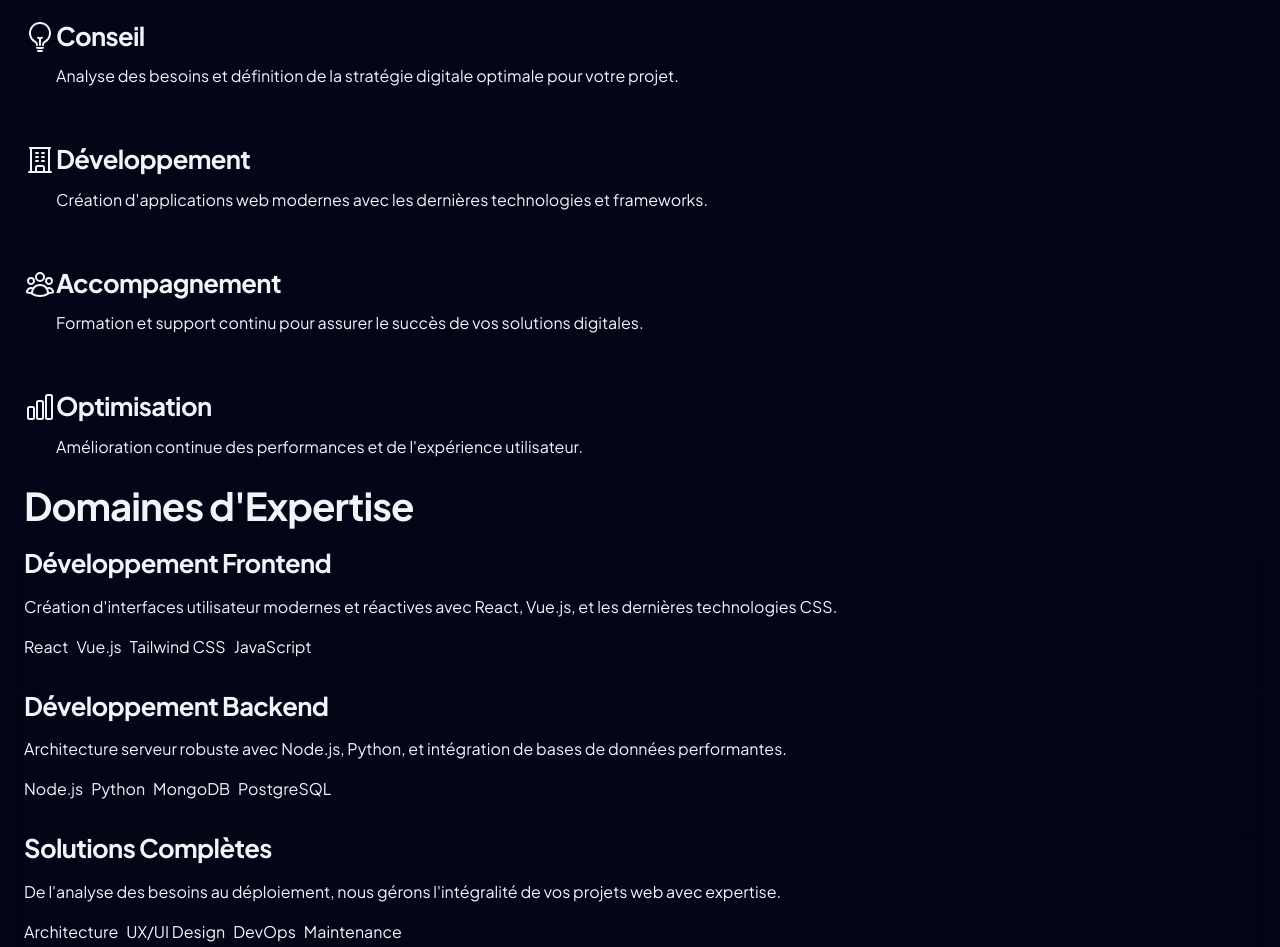
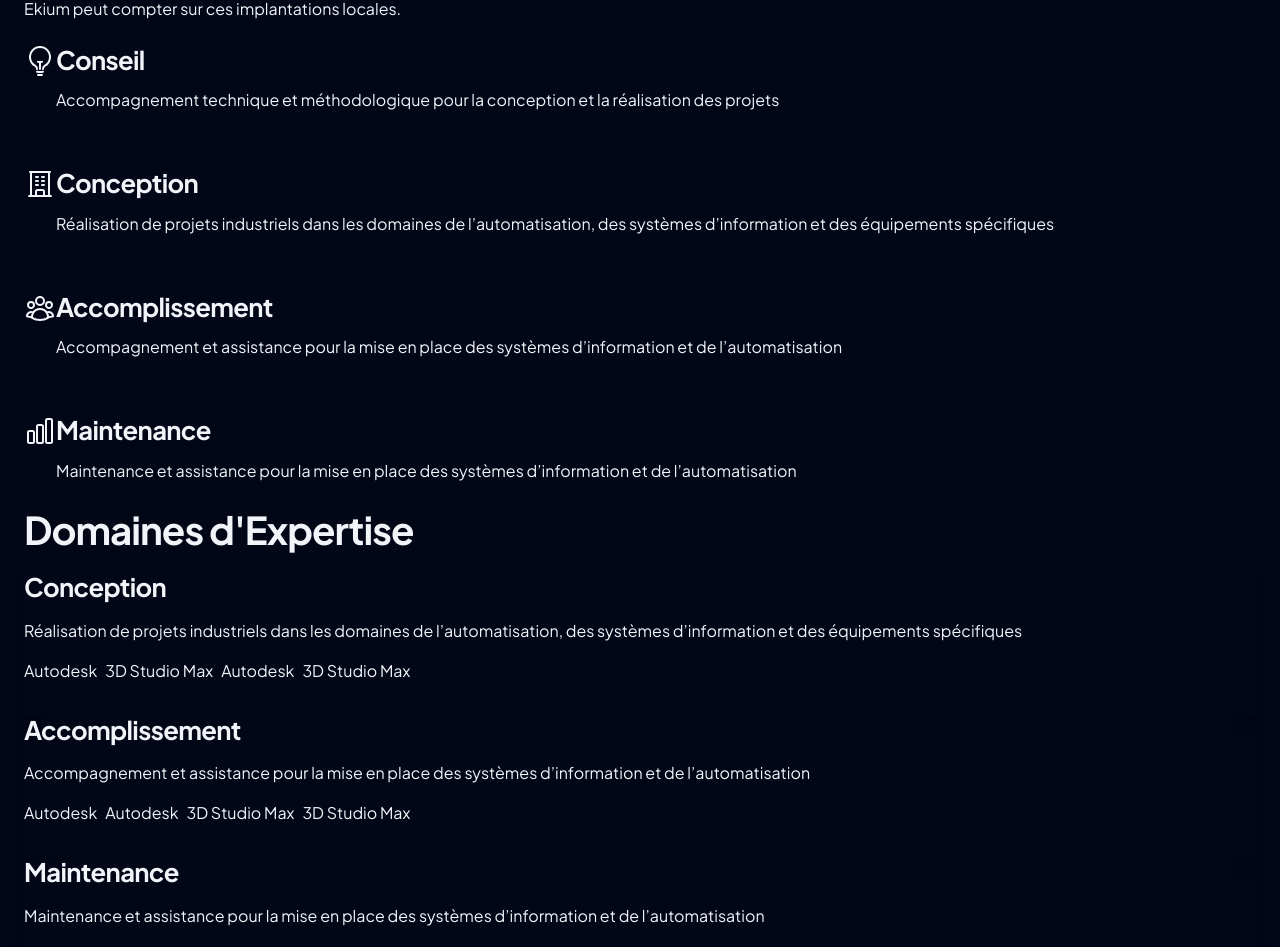
Before and after one commit to Alexandre-ab/Portfolio, a React (Vite) app: page /entreprise in a window 1280 px wide. Shown: the part 1673-2620 px from the top of the page. Built offline with nearby package versions, Linux system fonts and the light colour scheme.

Commit message:
Correction de la veille + Modification de la page entreprise

```diff
--- a/src/pages/Entreprise.jsx
+++ b/src/pages/Entreprise.jsx
@@ -58,7 +58,7 @@ function Entreprise() {
                  Ekium
                 </ScrollFloat>
                 <p className="text-xl text-gray-600 dark:text-gray-300 mb-8 leading-relaxed">
-                Ekium accompagne ses clients dans leur stratégie industrielle, la conception de leurs équipements et bâtiments, la gestion de la construction, le pilotage de la production et la maintenance des installations.
+                Ekium, un leader de l’ingénierie industrielle au service de vos projets
                 </p>
                 <div className="flex flex-wrap gap-4">
                   <span className="px-4 py-2 bg-primary-100 dark:bg-primary-900 text-primary-700 dark:text-primary-300 rounded-full text-sm font-medium">
@@ -92,9 +92,7 @@ function Entreprise() {
                 À Propos de Ekium
               </h2>
               <p className="text-lg text-gray-600 dark:text-gray-300 max-w-3xl">
-                Fondée avec la passion de créer des solutions web exceptionnelles, notre entreprise
-                s'engage à fournir des services de haute qualité qui répondent aux besoins évolutifs
-                du marché digital.
+              Ekium accompagne ses clients dans leur stratégie industrielle, la conception de leurs équipements et bâtiments, la gestion de la construction, le pilotage de la production et la maintenance des installations.
               </p>
             </motion.div>
 
@@ -104,9 +102,7 @@ function Entreprise() {
                   Vision
                 </h3>
                 <p className="text-gray-600 dark:text-gray-300 leading-relaxed">
-                  Devenir un acteur incontournable dans le domaine du développement web en proposant
-                  des solutions innovantes, performantes et adaptées aux enjeux actuels du numérique.
-                  Nous croyons en la puissance de la technologie pour transformer les entreprises.
+                Ekium intervient dans la chaîne de valeur du cycle de vie de l’industrie. Notre expérience nous permet de proposer des solutions innovantes dans des environnements industriels complexes et évolutifs.
                 </p>
               </motion.div>
 
@@ -142,8 +138,7 @@ function Entreprise() {
               </h2>
 
               <p className="text-lg text-gray-600 dark:text-gray-300 max-w-3xl">
-                Nous accompagnons nos clients dans toutes les étapes de leurs projets digitaux,
-                de la conception à la mise en production.
+              L’un des enjeux du développement de notre société sur la scène internationale demeure sur son adaptation aux spécificités locales. La société d’ingénierie et d’automation Ekium s’engage à garantir la même qualité de prestations, méthodes de gestion des projets et la même qualité technique de conception. Pour cela, Ekium peut compter sur ces implantations locales.
               </p>
             </motion.div>
 
@@ -158,7 +153,7 @@ function Entreprise() {
                   </h3>
 
                   <p className="text-sm text-gray-600 dark:text-gray-300 leading-relaxed">
-                    Analyse des besoins et définition de la stratégie digitale optimale pour votre projet.
+                  Accompagnement technique et méthodologique pour la conception et la réalisation des projets
                   </p>
                 </div>
               </motion.div>
@@ -169,11 +164,11 @@ function Entreprise() {
                 </div>
                 <div>
                   <h3 className="text-lg font-semibold text-gray-900 dark:text-white mb-1">
-                    Développement
+                    Conception
                   </h3>
 
                   <p className="text-sm text-gray-600 dark:text-gray-300 leading-relaxed">
-                    Création d'applications web modernes avec les dernières technologies et frameworks.
+                  Réalisation de projets industriels dans les domaines de l’automatisation, des systèmes d’information et des équipements spécifiques
                   </p>
                 </div>
               </motion.div>
@@ -184,11 +179,11 @@ function Entreprise() {
                 </div>
                 <div>
                   <h3 className="text-lg font-semibold text-gray-900 dark:text-white mb-1">
-                    Accompagnement
+                    Accomplissement
                   </h3>
 
                   <p className="text-sm text-gray-600 dark:text-gray-300 leading-relaxed">
-                    Formation et support continu pour assurer le succès de vos solutions digitales.
+                  Accompagnement et assistance pour la mise en place des systèmes d’information et de l’automatisation
                   </p>
                 </div>
               </motion.div>
@@ -199,11 +194,11 @@ function Entreprise() {
                 </div>
                 <div>
                   <h3 className="text-lg font-semibold text-gray-900 dark:text-white mb-1">
-                    Optimisation
+                    Maintenance
                   </h3>
 
                   <p className="text-sm text-gray-600 dark:text-gray-300 leading-relaxed">
-                    Amélioration continue des performances et de l'expérience utilisateur.
+                  Maintenance et assistance pour la mise en place des systèmes d’information et de l’automatisation
                   </p>
                 </div>
               </motion.div>
@@ -231,49 +226,49 @@ function Entreprise() {
             <div className="space-y-8">
               <motion.div variants={fadeIn} className="bg-white dark:bg-gray-800 rounded-xl p-8 shadow-lg">
                 <h3 className="text-2xl font-semibold text-gray-900 dark:text-white mb-4">
-                  Développement Frontend
+                  Conception
                 </h3>
 
                 <p className="text-gray-600 dark:text-gray-300 mb-4">
-                  Création d'interfaces utilisateur modernes et réactives avec React, Vue.js, et les dernières technologies CSS.
+                Réalisation de projets industriels dans les domaines de l’automatisation, des systèmes d’information et des équipements spécifiques
                 </p>
                 <div className="flex flex-wrap gap-2">
-                  <span className="px-3 py-1 bg-blue-100 dark:bg-blue-900 text-blue-700 dark:text-blue-300 rounded-full text-sm">React</span>
-                  <span className="px-3 py-1 bg-green-100 dark:bg-green-900 text-green-700 dark:text-green-300 rounded-full text-sm">Vue.js</span>
-                  <span className="px-3 py-1 bg-purple-100 dark:bg-purple-900 text-purple-700 dark:text-purple-300 rounded-full text-sm">Tailwind CSS</span>
-                  <span className="px-3 py-1 bg-yellow-100 dark:bg-yellow-900 text-yellow-700 dark:text-yellow-300 rounded-full text-sm mb-8">JavaScript</span>
+                  <span className="px-3 py-1 bg-blue-100 dark:bg-blue-900 text-blue-700 dark:text-blue-300 rounded-full text-sm">Autodesk</span>
+                  <span className="px-3 py-1 bg-green-100 dark:bg-green-900 text-green-700 dark:text-green-300 rounded-full text-sm">3D Studio Max</span>
+                  <span className="px-3 py-1 bg-purple-100 dark:bg-purple-900 text-purple-700 dark:text-purple-300 rounded-full text-sm">Autodesk</span>
+                  <span className="px-3 py-1 bg-yellow-100 dark:bg-yellow-900 text-yellow-700 dark:text-yellow-300 rounded-full text-sm mb-8">3D Studio Max</span>
                 </div>
               </motion.div>
 
               <motion.div variants={fadeIn} className="bg-white dark:bg-gray-800 rounded-xl p-8 shadow-lg">
                 <h3 className="text-2xl font-semibold text-gray-900 dark:text-white mb-4">
-                  Développement Backend
+                  Accomplissement
                 </h3>
 
                 <p className="text-gray-600 dark:text-gray-300 mb-4">
-                  Architecture serveur robuste avec Node.js, Python, et intégration de bases de données performantes.
+                Accompagnement et assistance pour la mise en place des systèmes d’information et de l’automatisation
                 </p>
                 <div className="flex flex-wrap gap-2">
-                  <span className="px-3 py-1 bg-green-100 dark:bg-green-900 text-green-700 dark:text-green-300 rounded-full text-sm">Node.js</span>
-                  <span className="px-3 py-1 bg-blue-100 dark:bg-blue-900 text-blue-700 dark:text-blue-300 rounded-full text-sm">Python</span>
-                  <span className="px-3 py-1 bg-orange-100 dark:bg-orange-900 text-orange-700 dark:text-orange-300 rounded-full text-sm">MongoDB</span>
-                  <span className="px-3 py-1 bg-red-100 dark:bg-red-900 text-red-700 dark:text-red-300 rounded-full text-sm mb-8">PostgreSQL</span>
+                  <span className="px-3 py-1 bg-green-100 dark:bg-green-900 text-green-700 dark:text-green-300 rounded-full text-sm">Autodesk</span>
+                  <span className="px-3 py-1 bg-blue-100 dark:bg-blue-900 text-blue-700 dark:text-blue-300 rounded-full text-sm">Autodesk</span>
+                  <span className="px-3 py-1 bg-orange-100 dark:bg-orange-900 text-orange-700 dark:text-orange-300 rounded-full text-sm">3D Studio Max</span>
+                  <span className="px-3 py-1 bg-red-100 dark:bg-red-900 text-red-700 dark:text-red-300 rounded-full text-sm mb-8">3D Studio Max</span>
                 </div>
               </motion.div>
 
               <motion.div variants={fadeIn} className="bg-white dark:bg-gray-800 rounded-xl p-8 shadow-lg">
                 <h3 className="text-2xl font-semibold text-gray-900 dark:text-white mb-4">
-                  Solutions Complètes
+                  Maintenance
                 </h3>
 
                 <p className="text-gray-600 dark:text-gray-300 mb-4">
-                  De l'analyse des besoins au déploiement, nous gérons l'intégralité de vos projets web avec expertise.
+                  Maintenance et assistance pour la mise en place des systèmes d’information et de l’automatisation
                 </p>
                 <div className="flex flex-wrap gap-2">
-                  <span className="px-3 py-1 bg-indigo-100 dark:bg-indigo-900 text-indigo-700 dark:text-indigo-300 rounded-full text-sm">Architecture</span>
-                  <span className="px-3 py-1 bg-pink-100 dark:bg-pink-900 text-pink-700 dark:text-pink-300 rounded-full text-sm">UX/UI Design</span>
-                  <span className="px-3 py-1 bg-teal-100 dark:bg-teal-900 text-teal-700 dark:text-teal-300 rounded-full text-sm">DevOps</span>
-                  <span className="px-3 py-1 bg-gray-100 dark:bg-gray-700 text-gray-700 dark:text-gray-300 rounded-full text-sm mb-8">Maintenance</span>
+                  <span className="px-3 py-1 bg-indigo-100 dark:bg-indigo-900 text-indigo-700 dark:text-indigo-300 rounded-full text-sm">Autodesk</span>
+                  <span className="px-3 py-1 bg-pink-100 dark:bg-pink-900 text-pink-700 dark:text-pink-300 rounded-full text-sm">Autodesk</span>
+                  <span className="px-3 py-1 bg-teal-100 dark:bg-teal-900 text-teal-700 dark:text-teal-300 rounded-full text-sm">Autodesk</span>
+                  <span className="px-3 py-1 bg-gray-100 dark:bg-gray-700 text-gray-700 dark:text-gray-300 rounded-full text-sm mb-8">3D Studio Max</span>
                 </div>
               </motion.div>
             </div>
--- a/src/pages/Veille.jsx
+++ b/src/pages/Veille.jsx
@@ -1,4 +1,5 @@
 import { useEffect, useState } from 'react'
+// eslint-disable-next-line no-unused-vars
 import { motion } from 'framer-motion'
 import { ArrowTopRightOnSquareIcon } from '@heroicons/react/24/outline'
 
@@ -8,52 +9,9 @@ const fadeIn = {
   transition: { duration: 0.5 }
 }
 
-// Fallback local si le chargement distant échoue
-const fallbackArticles = [
-  {
-    title: 'React 19 : les nouvelles fonctionnalités révolutionnaires',
-    date: '15 Janvier 2025',
-    category: 'React',
-    summary: 'Découverte des Server Components, des Actions et du nouveau compilateur React qui transforment le développement d\'applications web.',
-    source: 'https://react.dev/blog/2024/12/05/react-19',
-    sourceName: 'React Blog'
-  },
-  {
-    title: 'L\'essor de l\'IA générative dans le développement logiciel',
-    date: '10 Janvier 2025',
-    category: 'Intelligence Artificielle',
-    summary: 'Comment GitHub Copilot, Claude et ChatGPT révolutionnent la façon dont nous écrivons du code et automatisons les tâches de développement.',
-    source: 'https://github.blog/2024-12-10-how-ai-is-transforming-software-development/',
-    sourceName: 'GitHub Blog'
-  },
-  {
-    title: 'Vite 6.0 : performances et nouvelles fonctionnalités',
-    date: '8 Janvier 2025',
-    category: 'Outils de développement',
-    summary: 'La nouvelle version majeure de Vite apporte des améliorations significatives en termes de vitesse de build et de nouvelles APIs.',
-    source: 'https://vitejs.dev/blog/announcing-vite6',
-    sourceName: 'Vite.js'
-  },
-  {
-    title: 'Cybersécurité 2025 : nouvelles menaces et défenses',
-    date: '5 Janvier 2025',
-    category: 'Cybersécurité',
-    summary: 'Analyse des cyberattaques émergentes liées à l\'IA et des nouvelles stratégies de protection pour les applications web modernes.',
-    source: 'https://owasp.org/www-project-top-ten/',
-    sourceName: 'OWASP Foundation'
-  },
-  {
-    title: 'TypeScript 5.6 et l\'avenir du typage statique',
-    date: '2 Janvier 2025',
-    category: 'TypeScript',
-    summary: 'Les dernières améliorations de TypeScript et son impact croissant sur l\'écosystème JavaScript pour des applications plus robustes.',
-    source: 'https://devblogs.microsoft.com/typescript/',
-    sourceName: 'TypeScript Blog'
-  }
-]
 
 export default function Veille() {
-  const [articles, setArticles] = useState(fallbackArticles)
+  const [articles, setArticles] = useState([])
   const [loading, setLoading] = useState(true)
   const [error, setError] = useState(null)
 
@@ -80,7 +38,9 @@ export default function Veille() {
           const data = await res.json()
           return parseRSS(data.contents, category)
         }
-        const results = await Promise.allSettled(feeds.map(fetchFeed))
+        const [results] = await Promise.all([Promise.allSettled(feeds.map(fetchFeed)),
+          new Promise(resolve => setTimeout(resolve, 2000))
+        ])
         const items = results.flatMap(r => (r.status === 'fulfilled' ? r.value : []))
 
         // Tri par date décroissante + on garde les 10 plus récents
@@ -146,15 +106,33 @@ export default function Veille() {
           </motion.div>
 
           {loading && (
-            <motion.p variants={fadeIn} className="text-center text-gray-400 mb-8">
-              Chargement des articles…
-            </motion.p>
-          )}
-          {error && (
-            <motion.p variants={fadeIn} className="text-center text-yellow-400 mb-8">
-              {error}
-            </motion.p>
-          )}
+  <motion.div variants={fadeIn} className="flex flex-col items-center justify-center py-20">
+    {/* Spinner + Barre de progression */}
+    <div className="relative mb-6">
+      <div className="w-16 h-16 border-4 border-primary-200 dark:border-primary-800 rounded-full"></div>
+      <div className="absolute top-0 left-0 w-16 h-16 border-4 border-t-primary-600 border-r-transparent border-b-transparent border-l-transparent rounded-full animate-spin"></div>
+    </div>
+
+    {/* Barre de progression */}
+    <div className="w-80 h-3 bg-gray-200 dark:bg-gray-700 rounded-full overflow-hidden mb-4">
+      <motion.div
+        className="h-full bg-gradient-to-r from-primary-400 via-primary-500 to-primary-600"
+        initial={{ x: "-100%" }}
+        animate={{ x: "100%" }}
+        transition={{
+          duration: 1.5,
+          repeat: Infinity,
+          ease: "linear"
+        }}
+        style={{ width: "50%" }}
+      />
+    </div>
+
+    <p className="text-gray-600 dark:text-gray-400 text-sm font-medium">
+      Récupération des derniers articles technologiques...
+    </p>
+  </motion.div>
+)}
 
           {/* Articles */}
           <div className="space-y-8">
```
